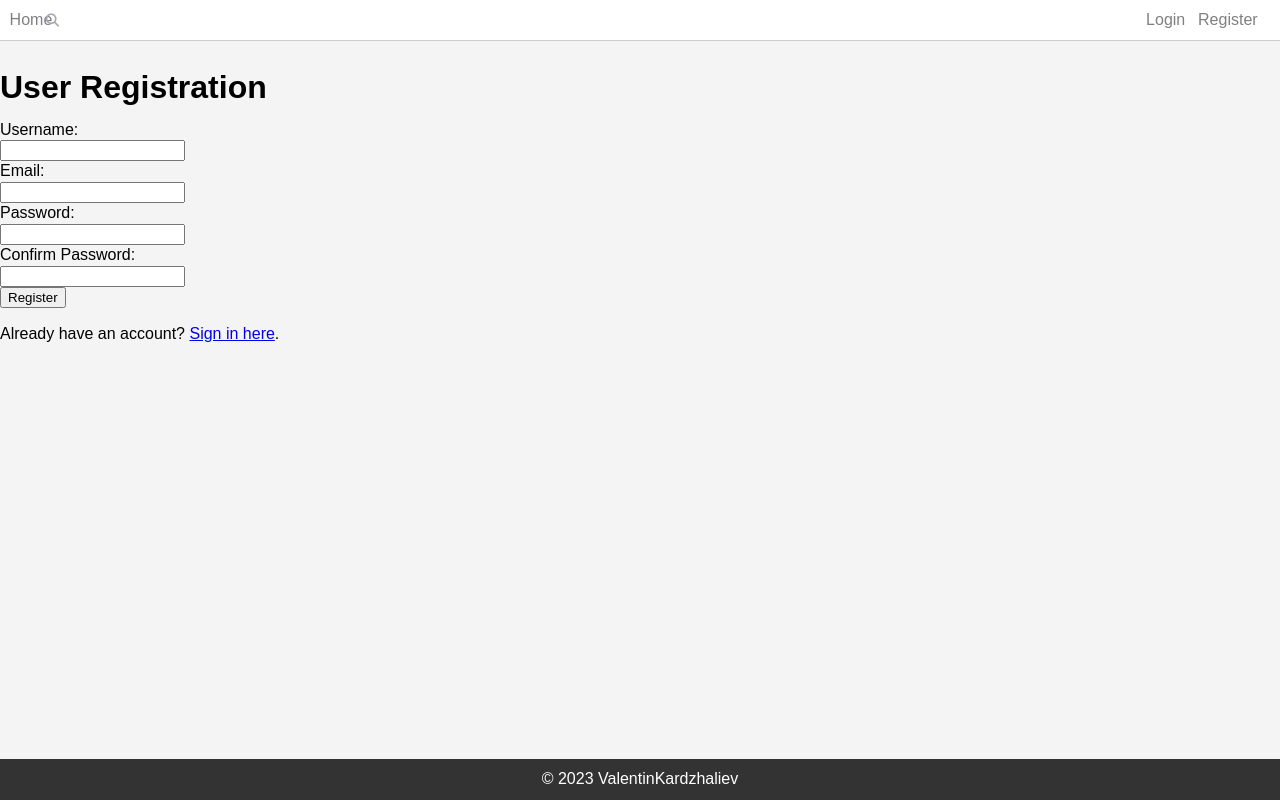
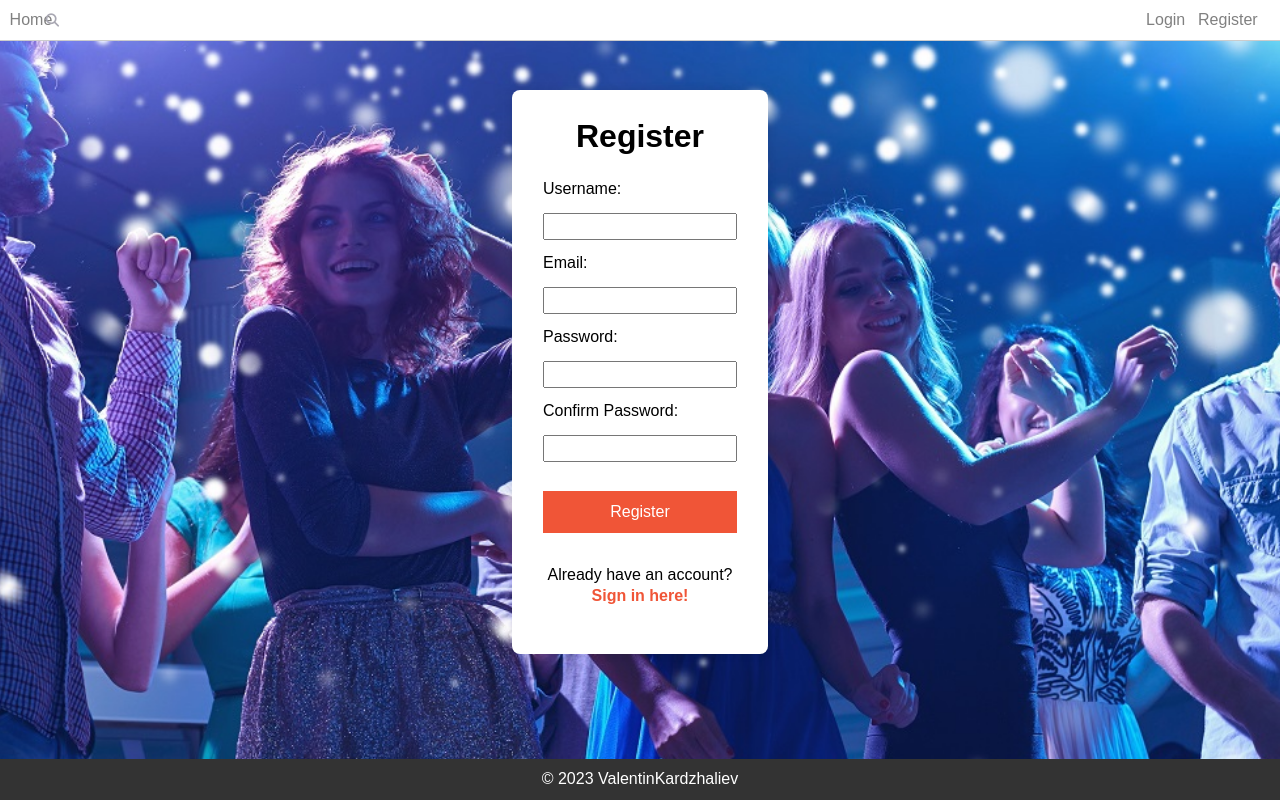
Before and after one commit to ValentinKardzhaliev/EventSphere, a Django app: template templates/accounts/register_page.html in a window 1280 px wide. Run offline with Django 4.2, Linux system fonts and the light colour scheme; the template is opened without the code that fills it, so the values that code supplies are empty, except form fields; tables that the repository leaves empty hold one stand-in row (values such as "Sample post"); form fields are guessed from the names that the template uses.

Commit message:
Added design for the register page

```diff
--- a/static/css/accounts/register.css
+++ b/static/css/accounts/register.css
@@ -1,58 +1,74 @@
-/*!* register.css *!*/
+.register-body {
+    max-width: 100%;
+    margin: 0;
+    padding: 0 0;
+    background-image: url("../../images/event-ideas-for-party-eventbookings.jpg");
+    background-size: cover;
+    background-repeat: no-repeat;
+    background-position: center;
+    background-attachment: fixed;
+    overflow: hidden;
+}
 
-/*body {*/
-/*    max-width: 100%; !* Adjust the width as needed *!*/
-/*    margin: 0;*/
-/*    padding: 0 0; !* Adjust the top and bottom padding as needed *!*/
-/*    background-image: url("../../images/event-ideas-for-party-eventbookings.jpg");*/
-/*    background-size: cover;*/
-/*    background-repeat: no-repeat;*/
-/*    background-position: center;*/
-/*    background-attachment: fixed;*/
-/*    color: #333;*/
-/*    !*text-shadow: 1px 1px 2px rgba(0, 0, 0, 0.5);*!*/
-/*    font-weight: bold;*/
-/*    overflow: hidden;*/
-/*}*/
+.page-container {
+    max-width: 20%;
+    margin: 7% auto;
+    background-color: white;
+    padding: 15px;
+    border-radius: 8px;
+    box-shadow: 0 0 10px rgba(0, 0, 0, 0.1);
+}
 
-/*.page-container {*/
-/*    max-width: 23%; !* Adjust the width as needed *!*/
-/*    margin: 2% auto;*/
-/*    background-color: white;*/
-/*    padding: 10px;*/
-/*    border-radius: 8px;*/
-/*    box-shadow: 0 0 10px rgba(0, 0, 0, 0.1);*/
-/*}*/
+.register-heading {
+    text-align: center;
+    margin-bottom: 1em;
+}
 
-/*h1 {*/
-/*    text-align: center;*/
-/*}*/
+.register-form {
+    margin: 1em;
+    display: flex;
+    flex-direction: column;
+    align-items: center;
+}
 
-/*form {*/
-/*    display: flex;*/
-/*    flex-direction: column;*/
-/*    align-items: center;*/
-/*}*/
+.register-label {
+    width: 100%;
+}
 
-/*.custom-form-control {*/
-/*    width: 100%;*/
-/*    padding: 6px;*/
-/*    margin-bottom: 16px;*/
-/*    border: 1px solid #ccc;*/
-/*    border-radius: 4px;*/
-/*    box-sizing: border-box;*/
-/*}*/
+.register-form input {
+    width: 100%;
+    margin: 1em;
+    height: 2em;
+}
 
-/*button {*/
-/*    background-color: #f05537;*/
-/*    color: #fff;*/
-/*    cursor: pointer;*/
-/*    padding: 12px 20px;*/
-/*    font-size: 16px;*/
-/*    width: 100%;*/
-/*    box-sizing: border-box;*/
-/*}*/
+.register-button {
+    margin-top: 1em;
+    background-color: #f05537;
+    color: #fff;
+    cursor: pointer;
+    padding: 12px 20px;
+    font-size: 16px;
+    width: 100%;
+    border: none;
+}
 
-/*button:hover {*/
-/*    background-color: #882121;*/
-/*}*/
+.register-button:hover {
+    background-color: #882121;
+}
+
+.login-link {
+    text-align: center;
+    margin-top: 16px;
+    padding: 16px;
+}
+
+.login-anchor {
+    color: #f05537;
+    text-decoration: none;
+    font-weight: bold;
+}
+
+.login-anchor:hover {
+    text-decoration: underline;
+    color: #882121;
+}
--- a/templates/accounts/register_page.html
+++ b/templates/accounts/register_page.html
@@ -8,31 +8,33 @@
 {% endblock %}
 
 {% block content %}
-    <body class="login-body">
+    <body class="register-body">
         <div class="page-container">
-            <h1>User Registration</h1>
+            <h1 class="register-heading">Register</h1>
 
-            <div class="form-container">
-                <form method="post" action="{% url 'register_user' %}">
+            <div class="register-form-container">
+                <form method="post" action="{% url 'register_user' %}" class="register-form">
                     {% csrf_token %}
 
-                    <label for="{{ form.username.id_for_label }}">Username:</label><br>
-                    {{ form.username }}<br>
+                    <label for="{{ form.username.id_for_label }}" class="register-label">Username:</label>
+                    {{ form.username }}
 
-                    <label for="{{ form.email.id_for_label }}">Email:</label><br>
-                    {{ form.email }}<br>
+                    <label for="{{ form.email.id_for_label }}" class="register-label">Email:</label>
+                    {{ form.email }}
 
-                    <label for="{{ form.password1.id_for_label }}">Password:</label><br>
-                    {{ form.password1 }}<br>
+                    <label for="{{ form.password1.id_for_label }}" class="register-label">Password:</label>
+                    {{ form.password1 }}
 
-                    <label for="{{ form.password2.id_for_label }}">Confirm Password:</label><br>
-                    {{ form.password2 }}<br>
+                    <label for="{{ form.password2.id_for_label }}" class="register-label">Confirm Password:</label>
+                    {{ form.password2 }}
 
-                    <button type="submit">Register</button>
+                    <button type="submit" class="register-button">Register</button>
                 </form>
             </div>
 
-            <p>Already have an account? <a href="{% url 'login_user' %}">Sign in here</a>.</p>
+            <p class="login-link">Already have an account?
+                <a href="{% url 'login_user' %}" class="login-anchor">Sign in here!</a>
+            </p>
         </div>
     </body>
 {% endblock %}
```
